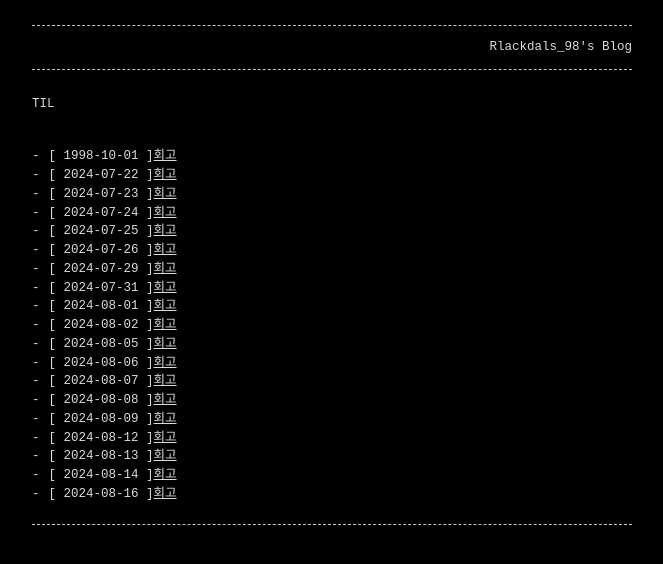
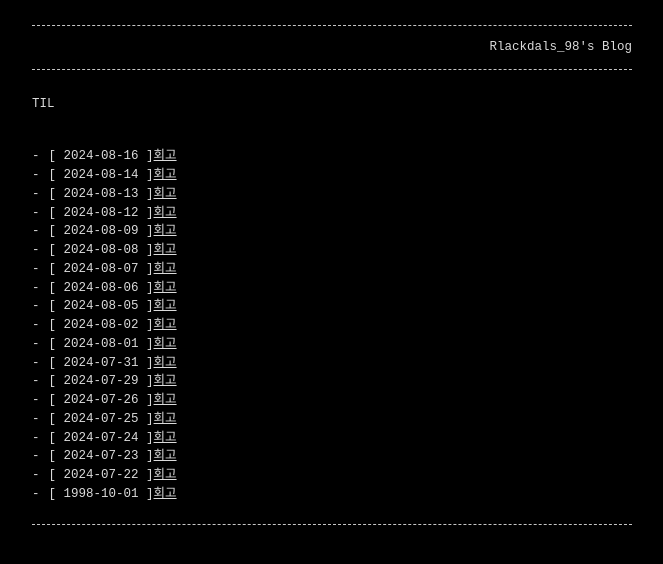
Before and after one commit to Rlackdals981010/Rlackdals981010.github.io, a Jekyll site: the page built from _posts/2024-08-18-회고.md, in a window 1280 px wide. Shown: the top 564 px of the page, without its empty margins (308-971 px from the left). Built offline with Jekyll 4.4.1, drawn with Linux system fonts in a browser that asks for light colours.

Commit message:
Date 기준 내림차순

```diff
--- a/_layouts/be.html
+++ b/_layouts/be.html
@@ -7,7 +7,8 @@ layout: default
 
 {%- if site.be.size > 0 -%}
 <ul>
-    {%- for post in site.be -%}
+    {%- assign sorted_posts = site.be | sort: 'date' | reverse -%}
+    {%- for post in sorted_posts -%}
     <li>
         {%- assign date_format = "%Y-%m-%d" -%}
         [ {{ post.date | date: date_format }} ]<a href="{{ post.url | relative_url }}">{{ post.title | escape }}</a>
--- a/_layouts/cs.html
+++ b/_layouts/cs.html
@@ -7,7 +7,8 @@ layout: default
 
 {%- if site.cs.size > 0 -%}
 <ul>
-    {%- for post in site.cs -%}
+    {%- assign sorted_posts = site.cs | sort: 'date' | reverse -%}
+    {%- for post in sorted_posts -%}
     <li>
         {%- assign date_format = "%Y-%m-%d" -%}
         [ {{ post.date | date: date_format }} ]<a href="{{ post.url | relative_url }}">{{ post.title | escape }}</a>
--- a/_layouts/daily.html
+++ b/_layouts/daily.html
@@ -7,7 +7,8 @@ layout: default
 
 {%- if site.daily.size > 0 -%}
 <ul>
-    {%- for post in site.daily -%}
+    {%- assign sorted_posts = site.daily | sort: 'date' | reverse -%}
+    {%- for post in sorted_posts -%}
     <li>
         {%- assign date_format = "%Y-%m-%d" -%}
         [ {{ post.date | date: date_format }} ]<a href="{{ post.url | relative_url }}">{{ post.title | escape }}</a>
--- a/_layouts/project.html
+++ b/_layouts/project.html
@@ -7,7 +7,8 @@ layout: default
 
 {%- if site.project.size > 0 -%}
 <ul>
-    {%- for post in site.project -%}
+    {%- assign sorted_posts = site.project | sort: 'date' | reverse -%}
+    {%- for post in sorted_posts -%}
     <li>
         {%- assign date_format = "%Y-%m-%d" -%}
         [ {{ post.date | date: date_format }} ]<a href="{{ post.url | relative_url }}">{{ post.title | escape }}</a>
--- a/_layouts/sql.html
+++ b/_layouts/sql.html
@@ -7,7 +7,8 @@ layout: default
 
 {%- if site.sql.size > 0 -%}
 <ul>
-    {%- for post in site.sql -%}
+    {%- assign sorted_posts = site.sql | sort: 'date' | reverse -%}
+    {%- for post in sorted_posts -%}
     <li>
         {%- assign date_format = "%Y-%m-%d" -%}
         [ {{ post.date | date: date_format }} ]<a href="{{ post.url | relative_url }}">{{ post.title | escape }}</a>
```
